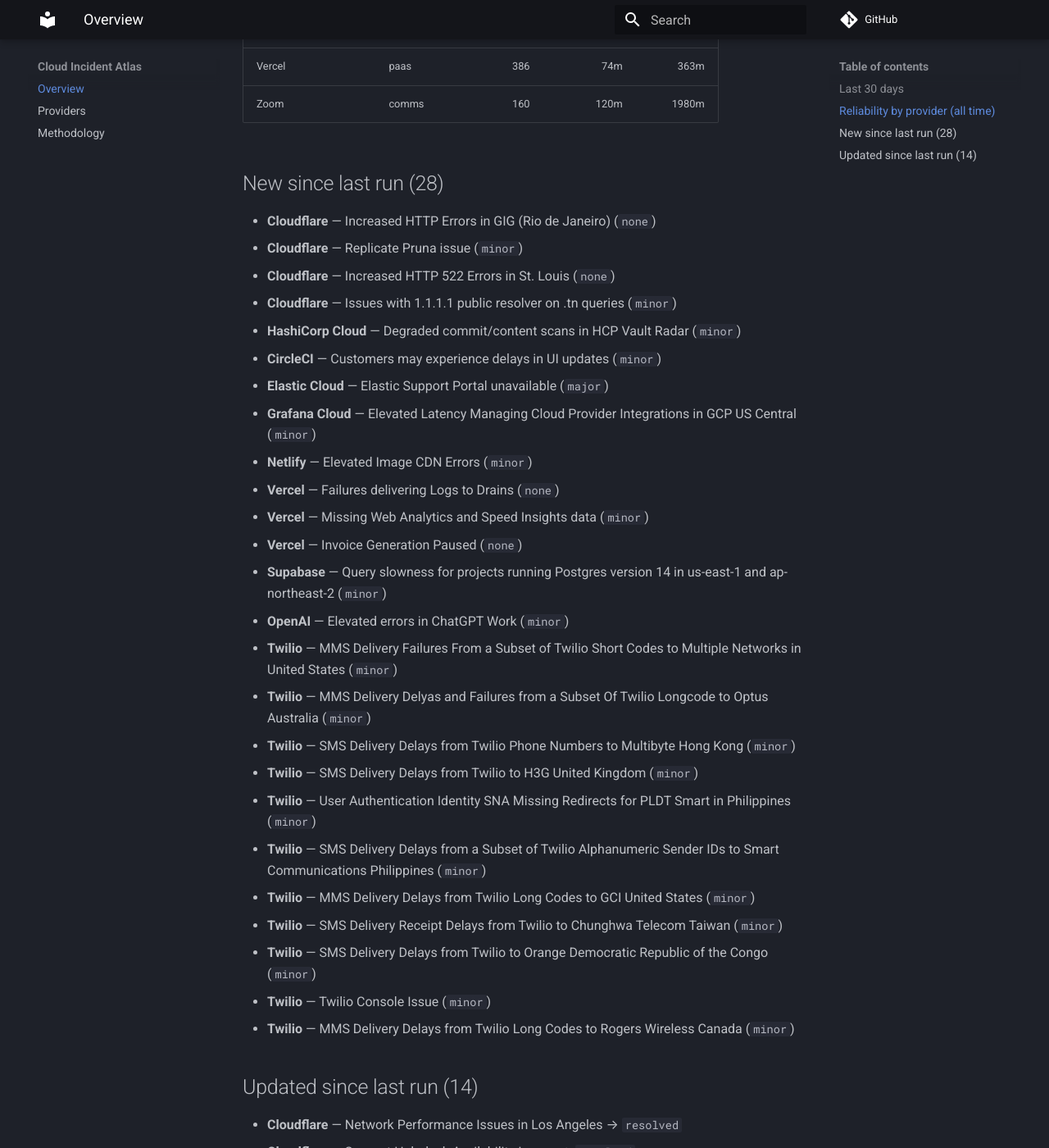
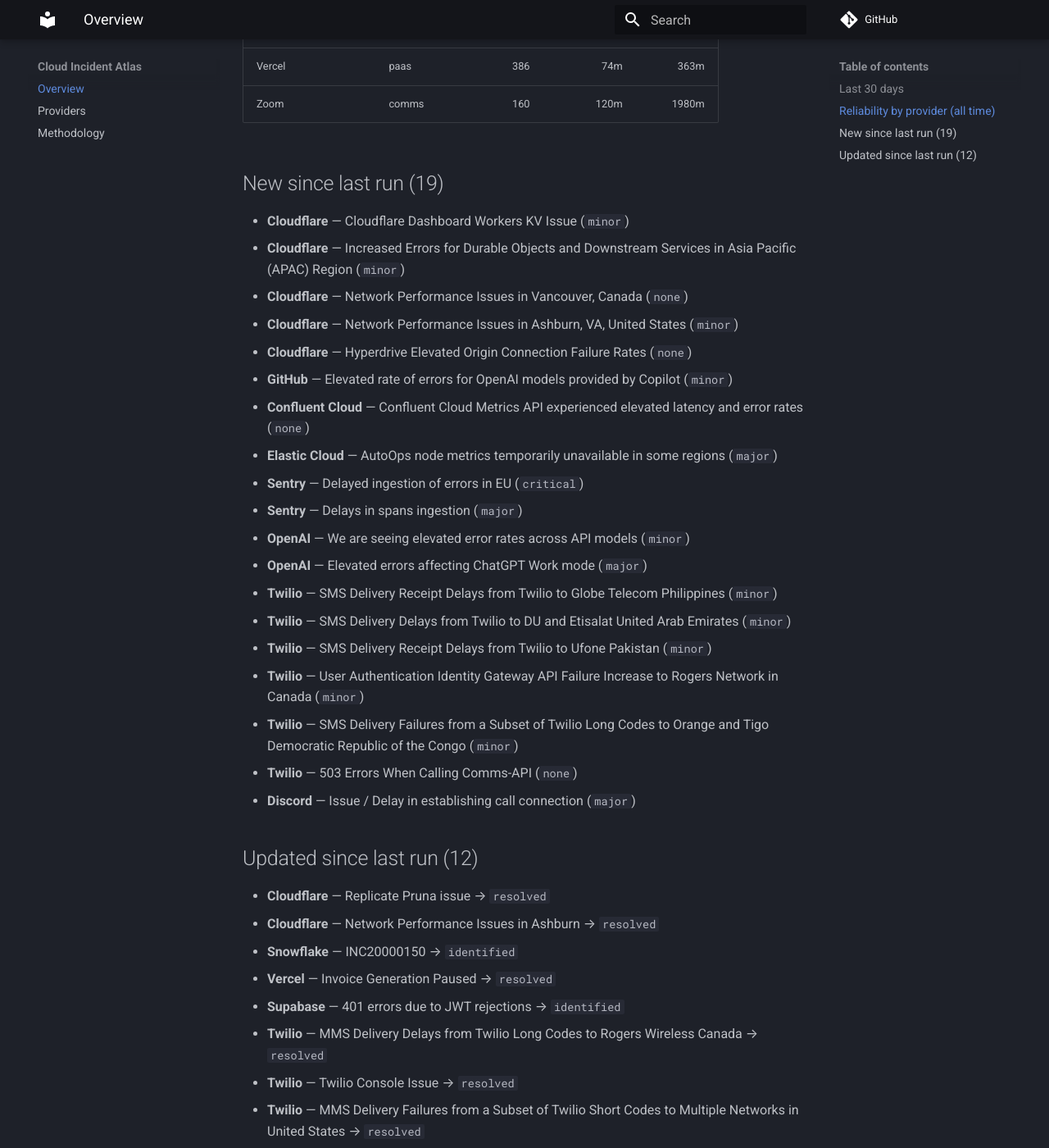
Before and after one commit to ayushgupta07xx/cloud-incident-atlas, an MkDocs documentation site: the page built from docs/index.md, in a window 1280 px wide and 1400 px high, scrolled down 1434 px. Shown: the whole window at 82% size. Built offline with MkDocs 1.6.1 and Material for MkDocs 9.7.7, drawn with Linux system fonts in a browser that asks for light colours; comment, search, counter and statistics services are not loaded; some of the changed text lies outside the part shown.

Commit message:
docs: refresh digest and charts
Regenerated from the corpus by the ingest pipeline.

Run: https://github.com/ayushgupta07xx/cloud-incident-atlas/actions/runs/35344098781

Co-authored-by: github-actions[bot] <41898282+github-actions[bot]@users.noreply.github.com>

```diff
--- a/docs/index.md
+++ b/docs/index.md
@@ -14,72 +14,64 @@
 | Atlassian | devtools | 39 | 120m | 2244m |
 | Amazon Web Services | cloud | 70 | — | — |
 | CircleCI | devtools | 310 | 67m | 481m |
-| Cloudflare | cdn | 6688 | 239m | 495m |
-| Confluent Cloud | data | 255 | 193m | 1650m |
+| Cloudflare | cdn | 6693 | 239m | 496m |
+| Confluent Cloud | data | 256 | 193m | 1648m |
 | Datadog | observability | 122 | 74m | 234m |
 | DigitalOcean | cloud | 506 | 145m | 573m |
-| Discord | comms | 221 | 56m | 295m |
-| Elastic Cloud | observability | 256 | 192m | 1462m |
+| Discord | comms | 222 | 56m | 294m |
+| Elastic Cloud | observability | 257 | 191m | 1454m |
 | Google Cloud Platform | cloud | 6 | 444m | — |
-| GitHub | devtools | 622 | 67m | 287m |
+| GitHub | devtools | 623 | 67m | 287m |
 | Grafana Cloud | observability | 757 | 90m | 1135m |
 | HashiCorp Cloud | devtools | 36 | 215m | 1499m |
 | MongoDB Atlas | data | 273 | 120m | 1428m |
 | Netlify | paas | 218 | 40m | 205m |
 | New Relic | observability | 105 | 63m | 313m |
 | npm | devtools | 63 | 103m | 322m |
-| OpenAI | ai | 70 | 115m | 684m |
-| Sentry | observability | 339 | 86m | 364m |
+| OpenAI | ai | 72 | 111m | 673m |
+| Sentry | observability | 341 | 86m | 363m |
 | Snowflake | data | 200 | 120m | 594m |
 | Supabase | paas | 401 | 158m | 1060m |
-| Twilio | comms | 10962 | 270m | 1087m |
+| Twilio | comms | 10968 | 270m | 1089m |
 | Vercel | paas | 386 | 74m | 363m |
 | Zoom | comms | 160 | 120m | 1980m |
 
-## New since last run (28)
+## New since last run (19)
 
-- **Cloudflare** — Increased HTTP Errors in GIG (Rio de Janeiro) (`none`)
-- **Cloudflare** — Replicate Pruna issue (`minor`)
-- **Cloudflare** — Increased HTTP 522 Errors in St. Louis (`none`)
-- **Cloudflare** — Issues with 1.1.1.1 public resolver on .tn queries (`minor`)
-- **HashiCorp Cloud** — Degraded commit/content scans in HCP Vault Radar (`minor`)
-- **CircleCI** — Customers may experience delays in UI updates (`minor`)
-- **Elastic Cloud** — Elastic Support Portal unavailable (`major`)
-- **Grafana Cloud** — Elevated Latency Managing Cloud Provider Integrations in GCP US Central (`minor`)
-- **Netlify** — Elevated Image CDN Errors (`minor`)
-- **Vercel** — Failures delivering Logs to Drains (`none`)
-- **Vercel** — Missing Web Analytics and Speed Insights data (`minor`)
-- **Vercel** — Invoice Generation Paused (`none`)
-- **Supabase** — Query slowness for projects running Postgres version 14 in us-east-1 and ap-northeast-2 (`minor`)
-- **OpenAI** — Elevated errors in ChatGPT Work (`minor`)
-- **Twilio** — MMS Delivery Failures From a Subset of Twilio Short Codes to Multiple Networks in United States (`minor`)
-- **Twilio** — MMS Delivery Delyas and Failures from a Subset Of Twilio Longcode to Optus Australia (`minor`)
-- **Twilio** — SMS Delivery Delays from Twilio Phone Numbers to Multibyte Hong Kong (`minor`)
-- **Twilio** — SMS Delivery Delays from Twilio to H3G United Kingdom (`minor`)
-- **Twilio** — User Authentication Identity SNA Missing Redirects for PLDT Smart in Philippines (`minor`)
-- **Twilio** — SMS Delivery Delays from a Subset of Twilio Alphanumeric Sender IDs to Smart Communications Philippines (`minor`)
-- **Twilio** — MMS Delivery Delays from Twilio Long Codes to GCI United States (`minor`)
-- **Twilio** — SMS Delivery Receipt Delays from Twilio to Chunghwa Telecom Taiwan (`minor`)
-- **Twilio** — SMS Delivery Delays from Twilio to Orange Democratic Republic of the Congo (`minor`)
-- **Twilio** — Twilio Console Issue (`minor`)
-- **Twilio** — MMS Delivery Delays from Twilio Long Codes to Rogers Wireless Canada (`minor`)
+- **Cloudflare** — Cloudflare Dashboard Workers KV Issue (`minor`)
+- **Cloudflare** — Increased Errors for Durable Objects and Downstream Services in Asia Pacific (APAC) Region (`minor`)
+- **Cloudflare** — Network Performance Issues in Vancouver, Canada (`none`)
+- **Cloudflare** — Network Performance Issues in Ashburn, VA, United States (`minor`)
+- **Cloudflare** — Hyperdrive Elevated Origin Connection Failure Rates (`none`)
+- **GitHub** — Elevated rate of errors for OpenAI models provided by Copilot (`minor`)
+- **Confluent Cloud** — Confluent Cloud Metrics API experienced elevated latency and error rates (`none`)
+- **Elastic Cloud** — AutoOps node metrics temporarily unavailable in some regions (`major`)
+- **Sentry** — Delayed ingestion of errors in EU (`critical`)
+- **Sentry** — Delays in spans ingestion (`major`)
+- **OpenAI** — We are seeing elevated error rates across API models (`minor`)
+- **OpenAI** — Elevated errors affecting ChatGPT Work mode (`major`)
+- **Twilio** — SMS Delivery Receipt Delays from Twilio to Globe Telecom Philippines (`minor`)
+- **Twilio** — SMS Delivery Delays from Twilio to DU and Etisalat United Arab Emirates (`minor`)
+- **Twilio** — SMS Delivery Receipt Delays from Twilio to Ufone Pakistan (`minor`)
+- **Twilio** — User Authentication Identity Gateway API Failure Increase to Rogers Network in Canada (`minor`)
+- **Twilio** — SMS Delivery Failures from a Subset of Twilio Long Codes to Orange and Tigo Democratic Republic of the Congo (`minor`)
+- **Twilio** — 503 Errors When Calling Comms-API (`none`)
+- **Discord** — Issue / Delay in establishing call connection (`major`)
 
-## Updated since last run (14)
+## Updated since last run (12)
 
-- **Cloudflare** — Network Performance Issues in Los Angeles → `resolved`
-- **Cloudflare** — Support Helpdesk Availability Issues → `resolved`
-- **GitHub** — Degradation with Gemini 3.8 Flash → `resolved`
-- **DigitalOcean** — Support Portal Service Disruption → `resolved`
-- **MongoDB Atlas** — Support Portal Outage → `resolved`
-- **Elastic Cloud** — Elastic Agent enrollment/check-in failures on 9.5.3 (and 9.4.6) with Fleet remote Elasticsearch output → `resolved`
-- **New Relic** — Salesforce Service Disruption → `resolved`
-- **Supabase** — Edge Function Latency → `resolved`
-- **Twilio** — SMS Delivery Failures from Twilio Alphanumeric Sender IDs and Long Codes to Smart Axiata/Hello Cambodia → `resolved`
-- **Twilio** — SMS Delivery Delays from Twilio to Airtel India → `resolved`
-- **Twilio** — SMS Delivery Failures from a Subset of Twilio Phone Numbers to Multiple Networks in Peru → `resolved`
-- **Twilio** — SMS Delivery Delays from Twilio to Etisalat Egypt → `resolved`
+- **Cloudflare** — Replicate Pruna issue → `resolved`
+- **Cloudflare** — Network Performance Issues in Ashburn → `resolved`
+- **Snowflake** — INC20000150 → `identified`
+- **Vercel** — Invoice Generation Paused → `resolved`
+- **Supabase** — 401 errors due to JWT rejections → `identified`
+- **Twilio** — MMS Delivery Delays from Twilio Long Codes to Rogers Wireless Canada → `resolved`
+- **Twilio** — Twilio Console Issue → `resolved`
+- **Twilio** — MMS Delivery Failures from a Subset of Twilio Short Codes to Multiple Networks in United States → `resolved`
+- **Twilio** — MMS Delivery Delays from a Subset of Twilio Long Codes to GCI United States → `resolved`
+- **Twilio** — User Authentication Identity SNA Missing Redirects for PLDT Smart in Philippines → `resolved`
+- **Twilio** — SMS Delivery Delays from Twilio to H3G United Kingdom → `resolved`
 - **Twilio** — Voice Call Failures from a Subset of Twilio Phone Numbers to Hong Kong → `identified`
-- **Zoom** — Service Degradation Affecting Subset of Users using Zoom AI API Service in US Region → `resolved`
 
 ---
 
```
Also changed, not shown: other parts of docs/index.md (+3 -3 lines), README.md (+10 -10 lines), docs/providers.md (+14 -14 lines), docs/img/mttr.svg, docs/img/timeline.svg.
